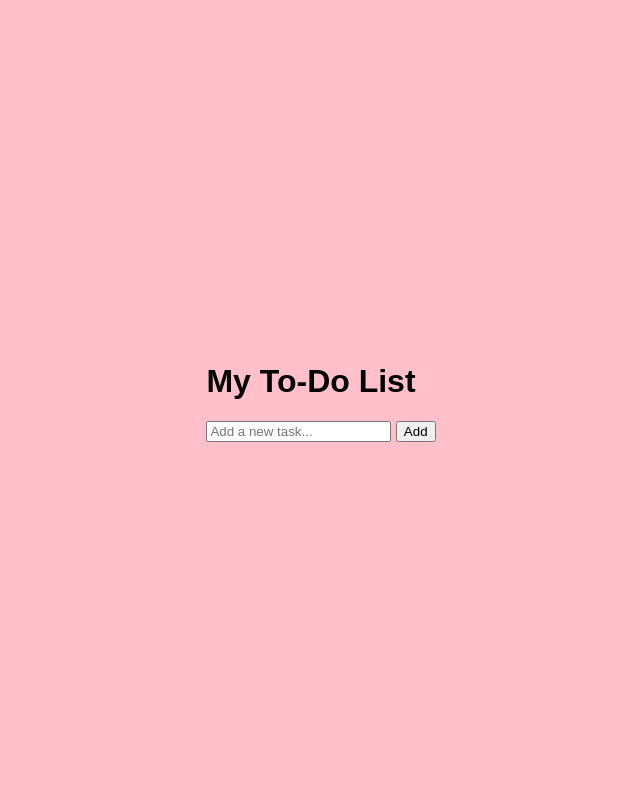
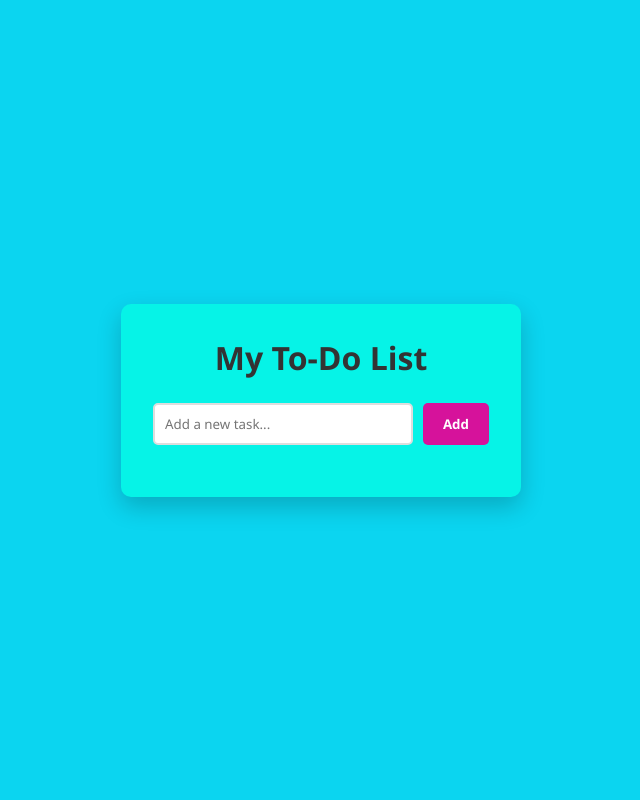
Before and after one commit to lovern19-lab/IT223_LabActivities, a PHP site: page / in a window 1280 px wide. Shown: the whole page, without its empty margins (319-959 px from the left). Run offline with PHP 8.4, Linux system fonts and the light colour scheme.

Commit message:
Add files via upload

```diff
--- a/style.css
+++ b/style.css
@@ -1,87 +1,105 @@
-/* General Styling */
+* {
+    margin: 0;
+    padding: 0;
+    box-sizing: border-box;
+    font-family: 'Segoe UI', Tahoma, Geneva, Verdana, sans-serif;
+}
+
 body {
-    font-family: Arial, sans-serif;
-    background-color: pink;
+    background: #0bd5f0;
+    background-color: linear-gradient(135deg, #28afe4 0%, #04e1e9 100%);
+    min-height: 100vh;
     display: flex;
     justify-content: center;
     align-items: center;
-    height: 100vh;
-    margin: 0;
 }
 
-/* Profile Card */
-.profile-card {
-    background: cyan;
-    padding: 20px;
+.container {
+    background: rgb(6, 243, 231);
+    padding: 2rem;
     border-radius: 10px;
-    box-shadow: 0px 4px 6px rgba(0, 0, 0, 0.1);
-    text-align: center;
-    width: 300px;
+    box-shadow: 0 10px 25px rgba(0,0,0,0.2);
+    width: 100%;
+    max-width: 400px;
 }
 
-.profile-img {
-    width: 100px;
-    height: 100px;
-    border-radius: 50%;
-    border: 3px solid pink;
-    margin-bottom: 10px;
+h1 {
+    text-align: center;
+    color: #333;
+    margin-bottom: 1.5rem;
 }
 
-h2 {
-    margin: 10px 0;
-    color: #333;
+.input-group {
+    display: flex;
+    gap: 10px;
+    margin-bottom: 20px;
 }
 
-p {
-    color: #777;
-    margin: 5px 0;
+input[type="text"] {
+    flex-grow: 1;
+    padding: 10px;
+    border: 2px solid #ddd;
+    border-radius: 5px;
+    outline: none;
+    transition: border-color 0.3s;
 }
 
-/* Social Icons */
-.social-icons {
-    margin-top: 15px;
+input[type="text"]:focus {
+    border-color: #df1591;
 }
 
-.social-icons img {
-    width: 30px;
-    margin: 0 5px;
-    transition: transform 0.3s;
+button#addBtn {
+    padding: 10px 20px;
+    background-color: #d6129b;
+    color: white;
+    border: none;
+    border-radius: 5px;
+    cursor: pointer;
+    font-weight: bold;
+    transition: background-color 0.3s;
 }
 
-.social-icons a img:hover {
-    transform: scale(1.2);
+button#addBtn:hover {
+    background-color: #0fbfd6;
 }
 
-/* Button Styling */
-.btn {
-    display: inline-block;
-    margin-top: 15px;
-    padding: 10px 15px;
-    background-color:pink;
-    color: black;
-    text-decoration: none;
-    border-radius: 5px;
+ul {
+    list-style: none;
 }
 
-.btn:hover {
-    background-color: #b30045;
+li {
+    background: #f9f9f9;
+    padding: 10px;
+    margin-bottom: 8px;
+    border-radius: 5px;
+    display: flex;
+    justify-content: space-between;
+    align-items: center;
+    border-left: 5px solid #0bd1c7;
+    transition: transform 0.2s;
 }
 
-/* About Page Styling */
-.about-container {
-    background: white;
-    padding: 20px;
-    border-radius: 10px;
-    box-shadow: 0px 4px 6px rgba(0, 0, 0, 0.1);
-    text-align: center;
-    width: 400px;
+li:hover {
+    transform: translateX(5px);
 }
 
-.about-container h1 {
-    color: #333;
+li.completed {
+    text-decoration: line-through;
+    opacity: 0.6;
+    border-left-color: #2ecc71;
 }
 
-.about-container p {
-    color: #555;
-    text-align: justify;
+.delete-btn {
+    background: #e74c3c;
+    color: white;
+    border: none;
+    padding: 5px 10px;
+    border-radius: 3px;
+    cursor: pointer;
+    font-size: 0.8rem;
+    margin-left: 10px;
 }
+
+.delete-btn:hover {
+    background: #e62914;
+}
```
